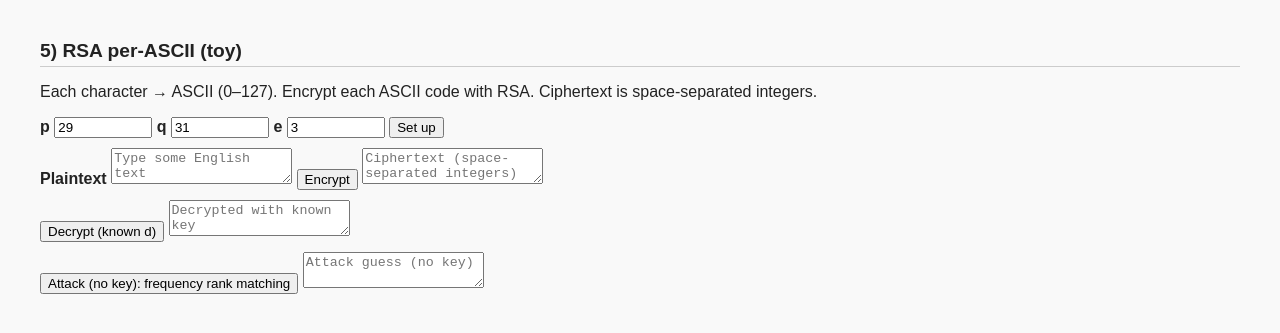
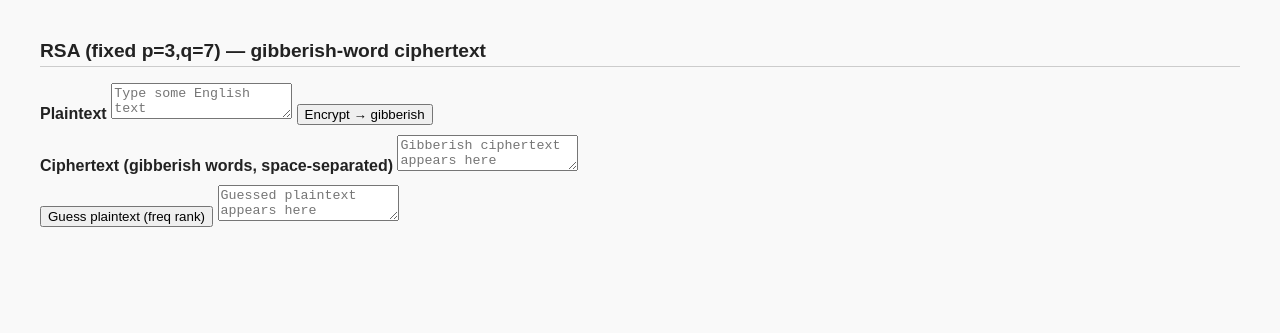
Before and after one commit to Nochman/Nochman.github.io, a Jekyll site: the page homeworks/week03.html, which Jekyll copies as it is, in a window 1280 px wide. Shown: the top 333 px of the page. Built offline with Jekyll 4.4.1, drawn with Linux system fonts in a browser that asks for light colours; part of the change alters nothing that is shown.

Commit message:
Update week03.html

```diff
--- a/homeworks/week03.html
+++ b/homeworks/week03.html
@@ -46,166 +46,116 @@ margin-bottom: 1em;
 </style>
 </head>
 <body>
-<h2>5) RSA per-ASCII (toy)</h2>
-<p>Each character → ASCII (0–127). Encrypt each ASCII code with RSA. Ciphertext is space-separated integers.</p>
+<h2>RSA (fixed p=3,q=7) — gibberish-word ciphertext</h2>
 
 <div>
-  <label><strong>p</strong> <input id="rsa2_p" type="number" value="29" style="width:90px"></label>
-  <label><strong>q</strong> <input id="rsa2_q" type="number" value="31" style="width:90px"></label>
-  <label><strong>e</strong> <input id="rsa2_e" type="number" value="3"  style="width:90px"></label>
-  <button id="rsa2_setup">Set up</button>
-  <span id="rsa2_params" class="muted"></span>
+  <label><strong>Plaintext</strong></label>
+  <textarea id="gf_plain" placeholder="Type some English text"></textarea>
+  <button id="gf_encrypt">Encrypt → gibberish</button>
 </div>
 
 <div style="margin-top:10px;">
-  <label><strong>Plaintext</strong></label>
-  <textarea id="rsa2_plain" placeholder="Type some English text"></textarea>
-  <button id="rsa2_encrypt">Encrypt</button>
-  <textarea id="rsa2_cipher" placeholder="Ciphertext (space-separated integers)"></textarea>
+  <label><strong>Ciphertext (gibberish words, space-separated)</strong></label>
+  <textarea id="gf_cipher" placeholder="Gibberish ciphertext appears here"></textarea>
 </div>
 
 <div style="margin-top:10px;">
-  <button id="rsa2_decrypt_known">Decrypt (known d)</button>
-  <textarea id="rsa2_known_plain" placeholder="Decrypted with known key"></textarea>
+  <button id="gf_attack">Guess plaintext (freq rank)</button>
+  <textarea id="gf_guess" placeholder="Guessed plaintext appears here"></textarea>
+  <div id="gf_report" class="muted"></div>
 </div>
 
-<div style="margin-top:10px;">
-  <button id="rsa2_attack">Attack (no key): frequency rank matching</button>
-  <textarea id="rsa2_attack_plain" placeholder="Attack guess (no key)"></textarea>
-  <div id="rsa2_attack_report" class="muted"></div>
-</div>
 <script>
-document.addEventListener('DOMContentLoaded', function(){
-  // ===== Single algorithm approach =====
-  // Encrypt per ASCII with RSA; attack by frequency rank matching only.
-  // (Map most frequent ciphertext symbol -> most frequent English char, etc.)
+document.addEventListener('DOMContentLoaded', function() {
+  // Fixed RSA params: p=3,q=7 -> n=21, e=5
+  const n = 21n;
+  const e = 5n;
 
-  // English frequency rank (ASCII chars to target), including SPACE as most common.
-  const FREQ_ASCII_ORDER = [
-    ' ', 'E','T','A','O','N','I','H','S','R','D','L','U','M','C','W','F','Y','G','P','B','V','K','X','Q','J','Z',
-    '.', ',', "'", '"', '-', '0','1','2','3','4','5','6','7','8','9'
+  // Deterministic gibberish tokens for ciphertext values 0..20
+  // (21 tokens, unique, pronounceable-ish)
+  const TOKENS = [
+    "zab","mox","quf","xen","gol","tre","pib","suk","vra","lon",
+    "keb","hix","dun","raf","sey","wog","bil","nor","jas","yem","toq"
   ];
 
-  // ---- BigInt utilities ----
-  const bi = (x) => BigInt(x);
-  function egcd(a, b){
-    if (b === 0n) return {g:a, x:1n, y:0n};
-    const {g, x, y} = egcd(b, a % b);
-    return {g, x:y, y:x - (a / b) * y};
-  }
-  function modInv(a, m){
-    a = (a % m + m) % m;
-    const {g, x} = egcd(a, m);
-    if (g !== 1n) return null;
-    return (x % m + m) % m;
-  }
+  // English frequency rank order (space first)
+  const FREQ_ASCII_ORDER = [
+    ' ', 'E','T','A','O','N','I','H','S','R','D','L','U','M','C','W','F','Y','G','P','B','V','K','X','Q','J','Z'
+  ];
+
+  // BigInt modular exponentiation
   function modPow(base, exp, mod){
     base = (base % mod + mod) % mod;
-    let res = 1n;
-    while (exp > 0n){
-      if (exp & 1n) res = (res * base) % mod;
-      base = (base * base) % mod;
-      exp >>= 1n;
+    let result = 1n;
+    let b = base;
+    let eLocal = exp;
+    while (eLocal > 0n){
+      if (eLocal & 1n) result = (result * b) % mod;
+      b = (b * b) % mod;
+      eLocal >>= 1n;
     }
-    return res;
+    return result;
   }
 
-  // ---- RSA key state ----
-  let n=0n, phi=0n, e=0n, d=null;
-
-  function setupRSA(p, q, eIn){
-    const P = bi(p), Q = bi(q), E = bi(eIn);
-    n = P * Q;
-    phi = (P-1n)*(Q-1n);
-    d = modInv(E, phi);
-    e = E;
-    return {n, phi, e, d};
+  // Encrypt plaintext -> gibberish tokens
+  function encryptToGibberish(plain){
+    const tokensOut = [];
+    for (const ch of plain){
+      const m = BigInt(ch.charCodeAt(0));         // ASCII / code unit
+      const c = modPow(m, e, n);                 // c in 0..20
+      const idx = Number(c);                     // safe: c small
+      const tok = TOKENS[idx];                   // map integer -> token
+      tokensOut.push(tok);
+    }
+    // join tokens with spaces (no numbers anywhere)
+    return tokensOut.join(' ');
   }
 
-  // ---- ASCII per-char RSA ----
-  function encryptASCII(plain){
-    // each char -> its ASCII code m (0..127+), ciphertext c = m^e mod n
-    if (!n || !e) return "";
-    const out = [];
-    for (const ch of plain){
-      const m = ch.charCodeAt(0);              // ASCII / UTF-16 low byte is fine here
-      const c = modPow(bi(m), e, n);           // RSA encrypt
-      out.push(c.toString());
+  // Attack (no key) — single algorithm: frequency rank-matching on tokens
+  function attackGibberish(cipherGibber){
+    const parts = cipherGibber.trim().split(/\s+/).filter(Boolean);
+    if (!parts.length) return { plain: "", note: "Empty ciphertext" };
+
+    // count token frequencies
+    const freq = new Map();
+    for (const t of parts) freq.set(t, (freq.get(t) || 0) + 1);
+
+    // tokens sorted by descending frequency
+    const tokensSorted = [...freq.keys()].sort((a,b) => freq.get(b) - freq.get(a));
+
+    // build substitution: most frequent token -> ' ' (space), next -> 'E', etc.
+    const subMap = new Map();
+    for (let i = 0; i < tokensSorted.length; i++){
+      subMap.set(tokensSorted[i], FREQ_ASCII_ORDER[i] || '?');
     }
-    return out.join(" ");
+
+    // construct guessed plaintext by substituting each token
+    let guess = "";
+    for (const t of parts) {
+      guess += (subMap.get(t) ?? '?');
+    }
+
+    // small report string
+    const topPairs = tokensSorted.slice(0, Math.min(12, tokensSorted.length))
+      .map(t => `${t}→${subMap.get(t)}(${freq.get(t)})`)
+      .join(', ');
+
+    return { plain: guess, note: `Top mapping: ${topPairs}` };
   }
 
-  function decryptASCIIKnown(cipherStr){
-    if (!d) return "(Set up RSA first; d not available)";
-    const parts = cipherStr.trim().split(/\s+/).filter(Boolean);
-    let out = "";
-    for (const tok of parts){
-      const c = bi(tok);
-      const m = modPow(c, d, n);
-      out += String.fromCharCode(Number(m));
-    }
-    return out;
-  }
-
-  // ---- Attack (no key): frequency rank matching ONLY ----
-  // 1) Count ciphertext token frequencies
-  // 2) Sort tokens by descending frequency
-  // 3) Map the most frequent token -> most frequent English char (SPACE),
-  //    next -> 'E', next -> 'T', ... (FREQ_ASCII_ORDER)
-  // 4) Decode by substitution; unknowns become '?'
-  function attackByRank(cipherStr){
-    const parts = cipherStr.trim().split(/\s+/).filter(Boolean);
-    if (!parts.length) return {plain:"", mapping:new Map(), note:"Empty ciphertext"};
-
-    const freq = new Map();
-    for (const t of parts) freq.set(t, (freq.get(t)||0) + 1);
-
-    const tokens = [...freq.keys()].sort((a,b)=> freq.get(b) - freq.get(a));
-
-    const mapC2P = new Map();
-    for (let i=0; i<tokens.length; i++){
-      const guess = FREQ_ASCII_ORDER[i] || '?';
-      mapC2P.set(tokens[i], guess);
-    }
-
-    let out = "";
-    for (const t of parts) out += mapC2P.get(t) ?? '?';
-
-    // small report
-    const topShow = tokens.slice(0, Math.min(tokens.length, 10))
-      .map((t,i)=> `${t}→${mapC2P.get(t)} (${freq.get(t)})`).join(', ');
-
-    return { plain: out, mapping: mapC2P, note: `Rank-mapped top: ${topShow}` };
-  }
-
-  // ---- Wire up UI ----
+  // UI wiring
   const $ = s => document.querySelector(s);
-
-  $('#rsa2_setup').addEventListener('click', ()=>{
-    const p = parseInt($('#rsa2_p').value,10);
-    const q = parseInt($('#rsa2_q').value,10);
-    const eVal = parseInt($('#rsa2_e').value,10);
-    const {n:nn, phi:pphi, e:ee, d:dd} = setupRSA(p, q, eVal);
-
-    // sanity: n should exceed typical ASCII max to avoid collisions (n > 127 recommended)
-    const warn = (nn <= 127n) ? "  (Warning: n ≤ 127; choose larger primes so n>127)" : "";
-    $('#rsa2_params').textContent = `n=${nn.toString()}, φ=${pphi.toString()}, e=${ee.toString()}, d=${dd?dd.toString():"(no inverse)"}${warn}`;
+  $('#gf_encrypt').addEventListener('click', () => {
+    const pt = $('#gf_plain').value || "";
+    $('#gf_cipher').value = encryptToGibberish(pt);
+    $('#gf_guess').value = ""; $('#gf_report').textContent = "";
   });
 
-  $('#rsa2_encrypt').addEventListener('click', ()=>{
-    $('#rsa2_cipher').value = encryptASCII($('#rsa2_plain').value || "");
-  });
-
-  $('#rsa2_decrypt_known').addEventListener('click', ()=>{
-    $('#rsa2_known_plain').value = decryptASCIIKnown($('#rsa2_cipher').value || "");
-  });
-
-  $('#rsa2_attack').addEventListener('click', ()=>{
-    const res = attackByRank($('#rsa2_cipher').value || "");
-    $('#rsa2_attack_plain').value = res.plain;
-    // show a small mapping snippet
-    const pairs = [...res.mapping.entries()].slice(0, 12).map(([c,p])=> `${c}→${p}`).join(', ');
-    $('#rsa2_attack_report').textContent = `${res.note}. Mapping sample: ${pairs}`;
+  $('#gf_attack').addEventListener('click', () => {
+    const ct = $('#gf_cipher').value || "";
+    const res = attackGibberish(ct);
+    $('#gf_guess').value = res.plain;
+    $('#gf_report').textContent = res.note;
   });
 });
 </script>
```
